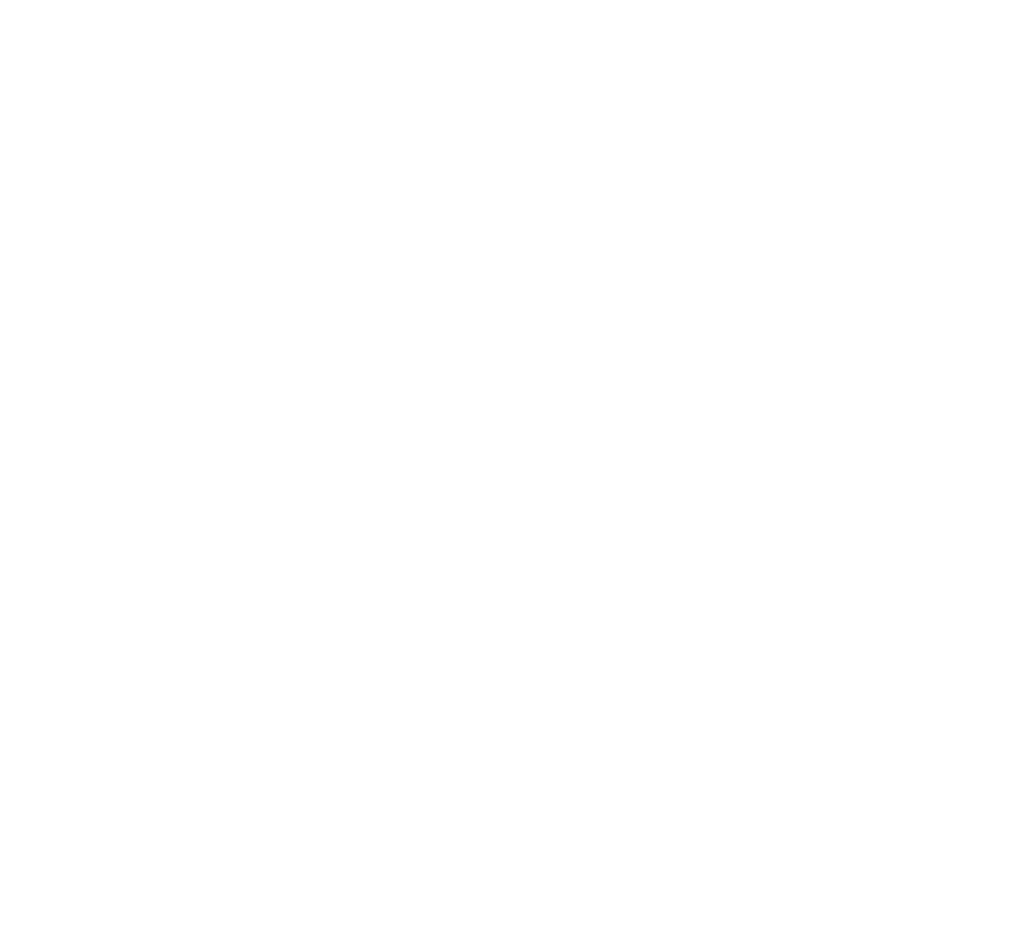
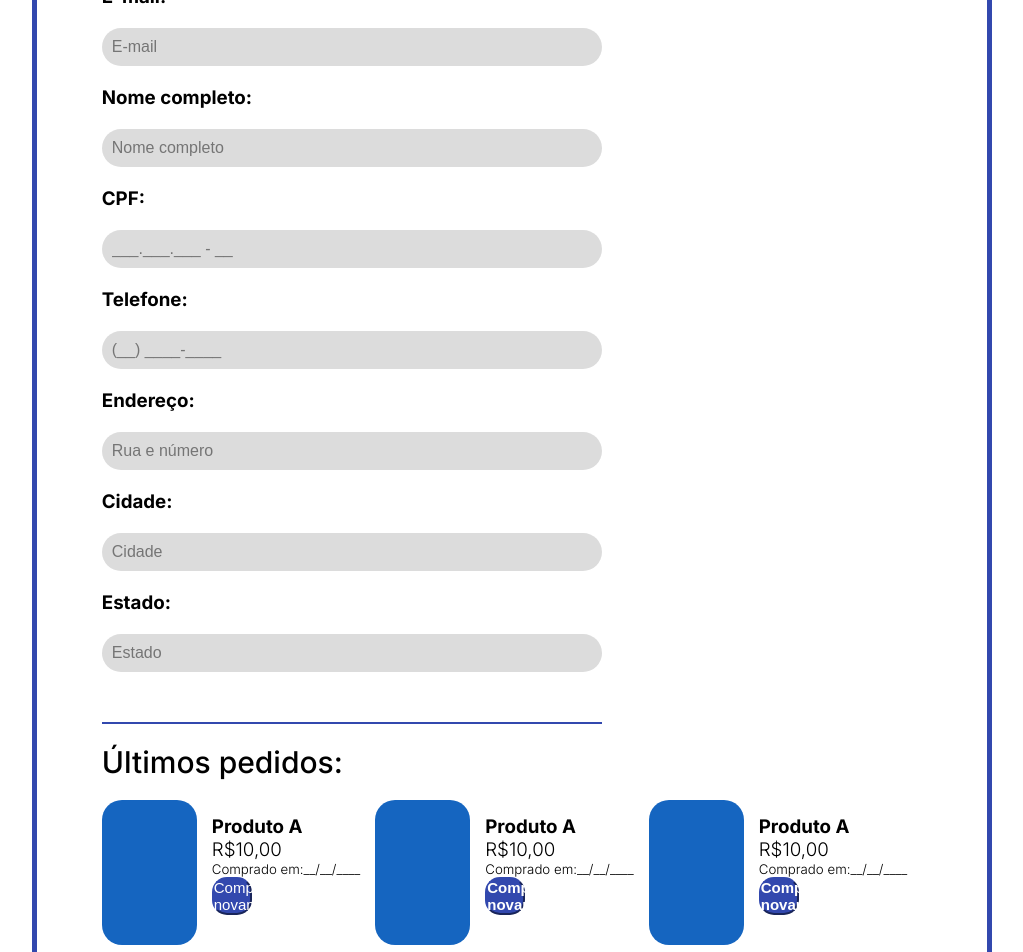
Before and after one commit to RonaldTK2002/sampapel.frontend, a React (Create React App) app: page /perfil in a window 1280 px wide. Shown: the part 360-1312 px from the top of the page, without its empty margins (128-1151 px from the left). Before the commit the page ends 800 px from the top, so only its background shows below. Built offline with nearby package versions, Linux system fonts and the light colour scheme.

Commit message:
Inicio de perfil e melhoria no css

```diff
--- a/src/Pages/Cadastro/Cadastro.css
+++ b/src/Pages/Cadastro/Cadastro.css
@@ -70,12 +70,13 @@
     .linha{
         border-bottom: solid 2px #3248AE;
         padding-bottom: 30px;
+        width: 500px;
     }
 
     .linhaCadastro{
         border-bottom: solid 2px #3248AE;
         padding-bottom: 30px;
-        margin: 0 30px;
+        width: 500px;
     }
 
     .fonteDados{
--- a/src/Pages/Perfil/Perfil.css
+++ b/src/Pages/Perfil/Perfil.css
@@ -0,0 +1,115 @@
+.backgroundPerfil{
+    display:flex;
+    align-content: center;
+    justify-content: center;
+    font-family: "Inter", sans-serif;
+    width: 100%;
+    margin-top: 100px;
+    margin-bottom: 100px;
+}
+
+.perfilContainer{
+    border: solid #3248AE 5px;
+    display: flex;
+    flex-direction: column;
+    align-items: center;
+    justify-content: center;
+    border-radius:40px;
+    max-width: 1000px;
+    width: 75%;
+}
+
+.linhaPerfil{
+    border-bottom: solid 2px #3248AE;
+    margin: 10px;
+    width: 80%;
+}
+
+.perfilTitle{
+    display: flex;
+    justify-content: center;
+    font-weight:800;
+    font-size:50px;
+    padding: 0 100px;
+}
+
+.inputsPaginaPerfil{
+    display:flex;
+    flex-direction: column;
+    align-items: center;
+}
+
+.perfilInputContainer{
+    display:flex;
+    flex-direction:column;
+    row-gap:20px;
+    margin-bottom:15px;
+}
+
+.dados{
+    width:400px;
+}
+
+.fonteDados{
+    font-weight:500;
+    font-size:30px;
+}
+
+.inputPerfil{
+    background-color: #DCDCDC;
+    padding:10px 10px;
+    border: transparent;
+    border-radius:50px;
+    max-width:500px;
+    font-size: 16px;
+}
+
+.boxUltimosPedidos{
+    display: flex;
+    flex-direction: row;
+}
+
+.boxProduto{
+    display: flex;
+    flex-direction: row;
+}
+
+.dadosProduto{
+    margin: 15px;
+}
+
+.fonteValor{
+    font-weight: 300;
+}
+
+#buttonComprarNovamente{
+    background-color: #3248AE;
+    border-color:#3248AE;
+    color:#ffffff;
+    font-weight:400;
+}
+
+.buttonsComprarNovamente{
+    border-radius:15px;
+    font-size:15px;
+    width:40px;
+}
+
+.linha{
+    border-bottom: solid 2px #3248AE;
+    padding-bottom: 30px;
+    width: 500px;
+}
+
+.loginButtonContainer{
+    display:flex;
+    flex-direction: column;
+    row-gap:10px;
+
+}
+
+.buttonsComprarNovamente:hover{
+    cursor:pointer;
+    transform: scale(1.05);
+    transition:100ms;
+}
--- a/src/Pages/Perfil/Perfil.js
+++ b/src/Pages/Perfil/Perfil.js
@@ -1,8 +1,169 @@
 import React from 'react'
 import './Perfil.css'
+import Footer from "../../components/Footer";
+import Header from "../../components/Header";
+import Box from '@mui/material/Box';
 
 function Perfil(){
+  return (
+    <di>
+        <Header />
+        <div className="backgroundPerfil">
+            <div className="perfilContainer">
+            <div className="linhaPerfil">
+                <h1 className="perfilTitle">Seu perfil!</h1>
+            </div>
+            <form className="inputsPaginaPerfil">
+                <div className="perfilInputContainer">
+                <div className="dados">
+                    <h2 className="fonteDados">Dados pessoais:</h2>
+                </div>
+                <h3>E-mail:</h3>
+                <input
+                    className="inputPerfil"
+                    type="email"
+                    placeholder="E-mail"
+                    required
+                />
+                <h3>Nome completo:</h3>
+                <input
+                    className="inputPerfil"
+                    type="nome"
+                    placeholder="Nome completo"
+                    required
+                />
+                <h3>CPF:</h3>
+                <input
+                    className="inputPerfil"
+                    type="CPF"
+                    placeholder="___.___.___ - __"
+                    required
+                />
+                <h3>Telefone:</h3>
+                <input
+                    className="inputPerfil"
+                    type="telefone"
+                    placeholder="(__) ____-____"
+                    required
+                />
+                <h3>Endereço:</h3>
+                <input
+                    className="inputPerfil"
+                    type="endereço"
+                    placeholder="Rua e número"
+                    required
+                />
+                <h3>Cidade:</h3>
+                <input
+                    className="inputPerfil"
+                    type="cidade"
+                    placeholder="Cidade"
+                    required
+                />
+                <h3>Estado:</h3>
+                <input
+                    className="inputPerfil"
+                    type="estado"
+                    placeholder="Estado"
+                    required
+                />
+                <div className="linha" />
 
+              <h1 className="fonteDados">Últimos pedidos:</h1>
+              <div className='boxUltimosPedidos'>
+                  <div className="boxProduto">
+                      <Box
+                        sx={{
+                        width: 95,
+                        height: 145,
+                        borderRadius: 5,
+                        backgroundColor: 'primary.dark','&:hover':
+                            {
+                            backgroundColor: 'primary.main',
+                            opacity: [0.9, 0.8, 0.7],
+                            },
+                        }}
+                        />
+                        <div className="dadosProduto">
+                            <h3>Produto A</h3>
+                            <h3 className="fonteValor">R$10,00</h3>
+                            <h5 className="fonteValor">Comprado em:__/__/____</h5>
+                            <button
+                                id="buttonComprarNovamente"
+                                className="buttonsComprarNovamente"
+                                type="submit"
+                                value="submit"
+                                >
+                                Comprar novamente!
+                            </button>
+                        </div>
+                  </div>
+                  <div className="boxProduto">
+                      <Box
+                        sx={{
+                        width: 95,
+                        height: 145,
+                        borderRadius: 5,
+                        backgroundColor: 'primary.dark','&:hover':
+                            {
+                            backgroundColor: 'primary.main',
+                            opacity: [0.9, 0.8, 0.7],
+                            },
+                        }}
+                        />
+                        <div className="dadosProduto">
+                            <h3>Produto A</h3>
+                            <h3 className="fonteValor">R$10,00</h3>
+                            <h5 className="fonteValor">Comprado em:__/__/____</h5>
+                            <button
+                                id="buttonComprarNovamente"
+                                className="buttonsComprarNovamente"
+                                type="submit"
+                                value="submit"
+                                >
+                                <h4 class="fontBotton">Comprar novamente!</h4>
+                                </button>
+                        </div>
+                  </div>
+                  <div className="boxProduto">
+                      <Box
+                        sx={{
+                        width: 95,
+                        height: 145,
+                        borderRadius: 5,
+                        backgroundColor: 'primary.dark','&:hover':
+                            {
+                            backgroundColor: 'primary.main',
+                            opacity: [0.9, 0.8, 0.7],
+                            },
+                        }}
+                        />
+                        <div className="dadosProduto">
+                            <h3>Produto A</h3>
+                            <h3 className="fonteValor">R$10,00</h3>
+                            <h5 className="fonteValor">Comprado em:__/__/____</h5>
+                            <button
+                                id="buttonComprarNovamente"
+                                className="buttonsComprarNovamente"
+                                type="submit"
+                                value="submit"
+                                >
+                                <h4 class="fontBotton">Comprar novamente!</h4>
+                                </button>
+                        </div>
+                  </div>
+              </div>
+
+              <div className="linha" />
+              <h1 className="fonteDados">Favoritos:</h1>
+
+            </div>
+          </form>
+        </div>
+      </div>
+      <Footer />
+    </di>
+  );
 }
 
 
--- a/src/components/Header/Header.js
+++ b/src/components/Header/Header.js
@@ -14,6 +14,9 @@ function Header() {
     else alert('Antes de prosseguir, efetue o login/cadastro')
   }
   const [menu, setMenu] = useState(false);
+  function pushPerfil() {
+    window.location.href = "/perfil";
+  }
   function handleOpen() {
     if(window.location.href !== "http://localhost:3000/login" && window.location.href !== 'http://localhost:3000/cadastro' ){
       setMenu(true);
@@ -52,7 +55,7 @@ function Header() {
         <button className="headerButtons">
           <ShoppingCartOutlinedIcon fontSize="large" />
         </button>
-        <button className="headerButtons">
+        <button className="headerButtons" onClick={pushPerfil}>
           <AccountCircleOutlinedIcon fontSize="large" />
         </button>
       </div>
```
